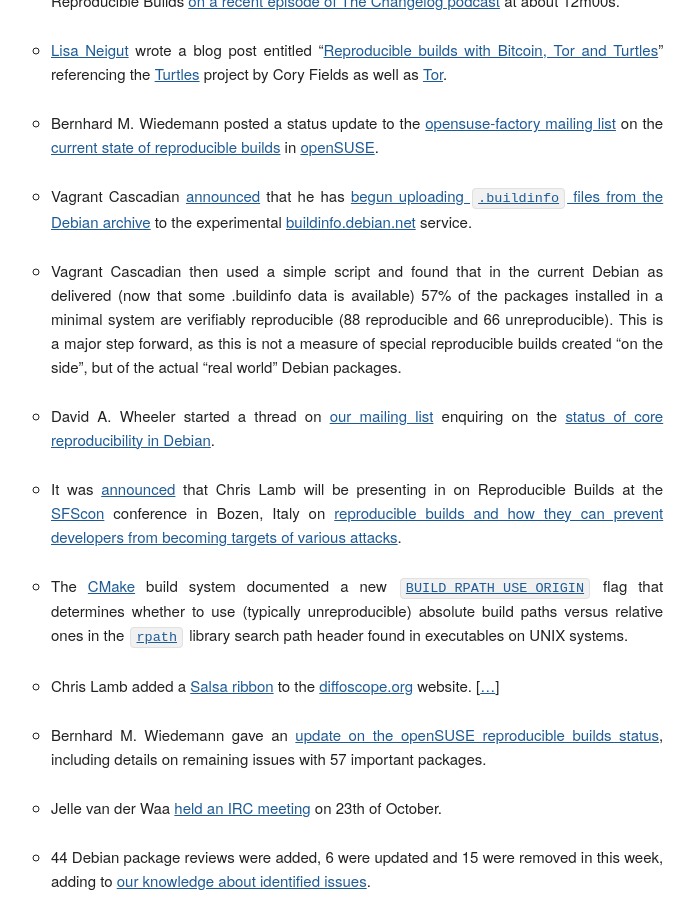
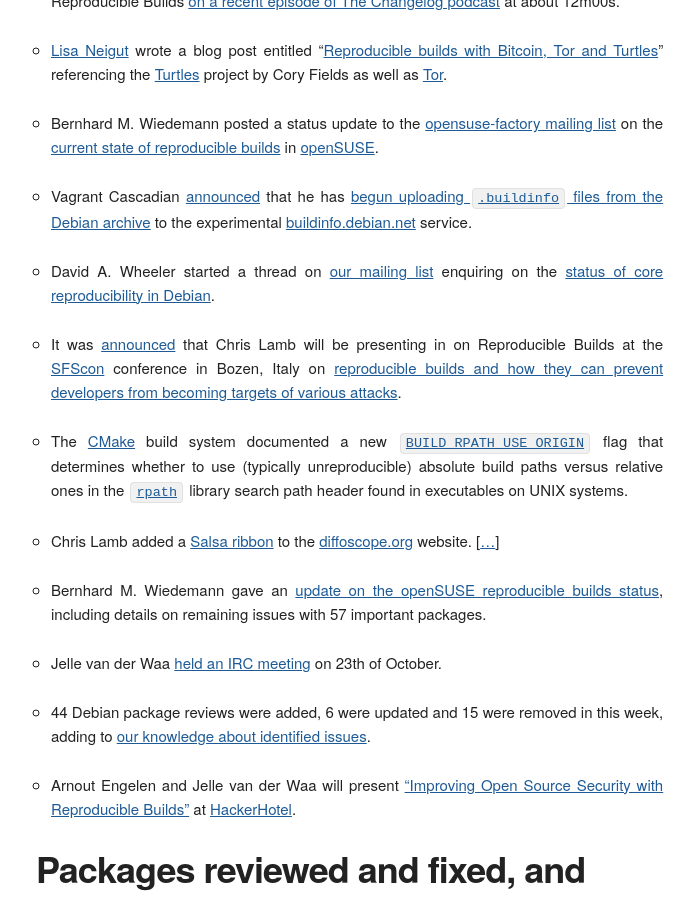
Before and after one commit to prototypefund/reproducible-website, a Jekyll site: the page built from _blog/posts/183.md, in a window 1280 px wide and 900 px high, scrolled down 637 px. Shown: the whole window, without its empty margins (124-819 px from the left). Built offline with Jekyll 4.4.1, drawn with Linux system fonts in a browser that asks for light colours; some web fonts are replaced.

Commit message:
Move 57% stuff to the "correct" week.

```diff
--- a/_blog/posts/183.md
+++ b/_blog/posts/183.md
@@ -12,9 +12,6 @@
 * Bernhard M. Wiedemann posted a status update to the [opensuse-factory mailing list](https://lists.opensuse.org/opensuse-factory/) on the [current state of reproducible builds](https://lists.opensuse.org/opensuse-factory/2018-10/msg00242.html) in [openSUSE](https://www.opensuse.org/).
 
 * Vagrant Cascadian [announced](https://lists.reproducible-builds.org/pipermail/rb-general/2018-October/001227.html) that he has [begun uploading `.buildinfo` files from the Debian archive](https://bugs.debian.org/cgi-bin/bugreport.cgi?bug=862073#39) to the experimental [buildinfo.debian.net](https://buildinfo.debian.net/) service.
-
-* Vagrant Cascadian then used a simple script and found that in the current
-Debian as delivered (now that some .buildinfo data is available) 57% of the packages installed in a minimal system are verifiably reproducible (88 reproducible and 66 unreproducible). This is a major step forward, as this is not a measure of special reproducible builds created "on the side", but of the actual "real world" Debian packages.
 
 * David A. Wheeler started a thread on [our mailing list](https://lists.reproducible-builds.org/listinfo/rb-general) enquiring on the [status of core reproducibility in Debian](https://lists.reproducible-builds.org/pipermail/rb-general/2018-October/001215.html).
 
```
Also changed, not shown: _blog/posts/184.md (+2 -0 lines).
